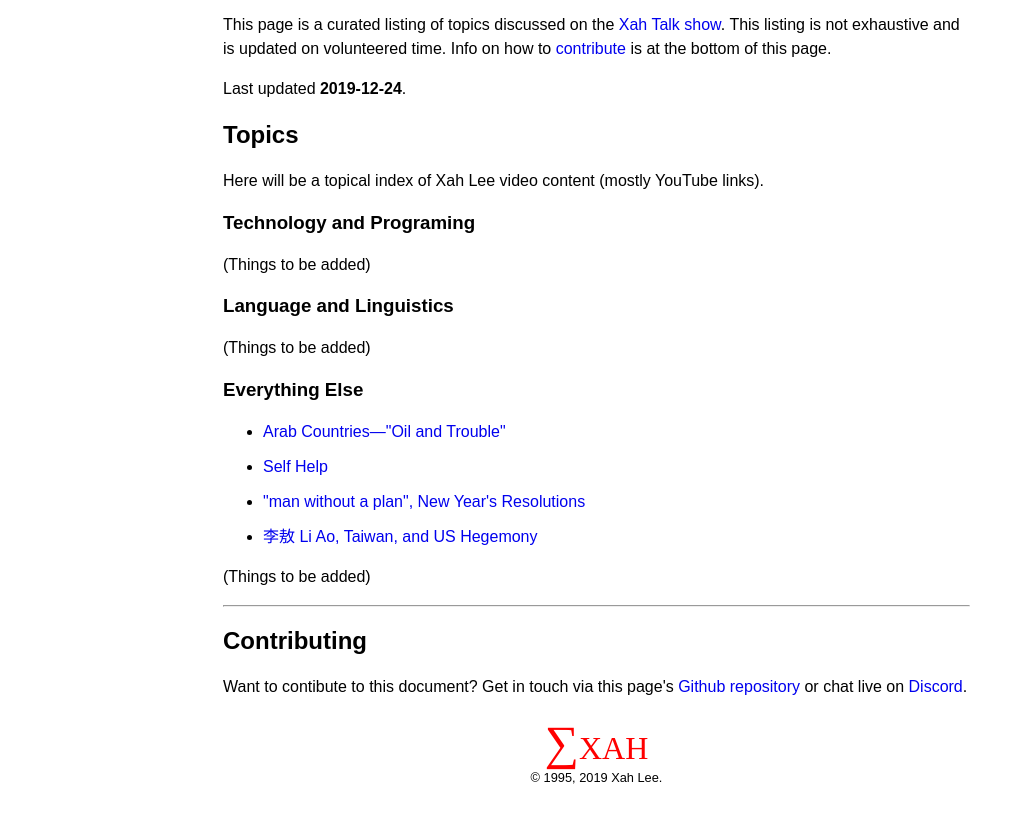
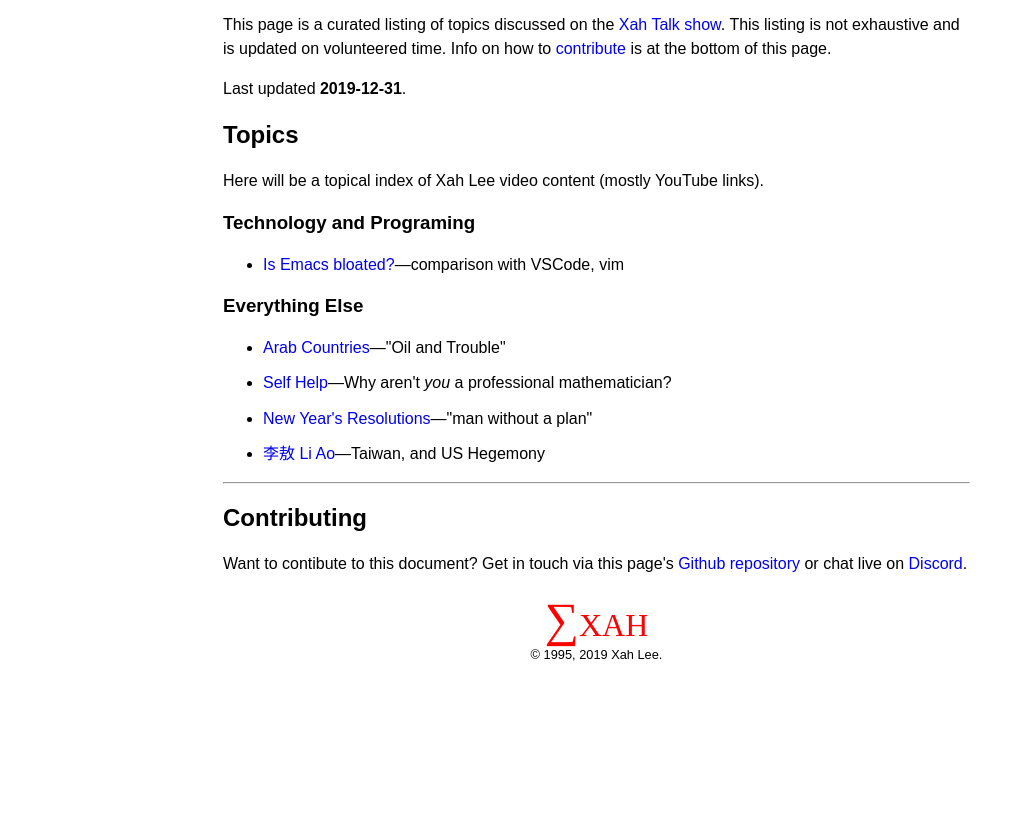
Before and after one commit to captainalan/xah-talk-show-index, a plain HTML site: page index.html in a window 1280 px wide. Shown: the part 111-934 px from the top of the page, without its empty margins (0-1033 px from the left). After the commit the page ends 821 px from the top, so only its background shows below. Drawn offline with Linux system fonts and the light colour scheme.

Commit message:
Cleaning things up a bit

```diff
--- a/index.html
+++ b/index.html
@@ -32,26 +32,24 @@
 </p>
 
 <p>
-  Last updated <b><time>2019-12-24</time></b>.
+  Last updated <b><time>2019-12-31</time></b>.
 </p>
 
 <h2>Topics</h2>
 <p>Here will be a topical index of Xah Lee video content (mostly YouTube links).</p>
 
 <h3>Technology and Programing</h3>
-<p>(Things to be added)</p>
-
-<h3>Language and Linguistics</h3>
-<p>(Things to be added)</p>
+<ul>
+  <li><a href="https://youtu.be/5GPUsYn-vf4?t=3419">Is Emacs bloated?</a>&mdash;comparison with VSCode, vim</li>
+</ul>
 
 <h3>Everything Else</h3>
 <ul>
-  <li><a href="https://youtu.be/MfSQu0dykUk?t=2058">Arab Countries&mdash;"Oil and Trouble"</a></li>
-  <li><a href="https://youtu.be/MfSQu0dykUk?t=309">Self Help</a></li>
-  <li><a href="https://youtu.be/MfSQu0dykUk?t=193">"man without a plan", New Year's Resolutions</a></li>
-  <li><a href="https://youtu.be/lbsqBpFoi5A?t=1710">李敖 Li Ao, Taiwan, and US Hegemony</a></li>
+  <li><a href="https://youtu.be/MfSQu0dykUk?t=2058">Arab Countries</a>&mdash;"Oil and Trouble"</li>
+  <li><a href="https://youtu.be/MfSQu0dykUk?t=309">Self Help</a>&mdash;Why aren't <em>you</em> a professional mathematician?</li>
+  <li><a href="https://youtu.be/MfSQu0dykUk?t=193">New Year's Resolutions</a>&mdash;"man without a plan"</li>
+  <li><a href="https://youtu.be/lbsqBpFoi5A?t=1710">李敖 Li Ao</a>&mdash;Taiwan, and US Hegemony</li>
 </ul>
-<p>(Things to be added)</p>
 
 <hr>
 <h2>Contributing</h2>
```
